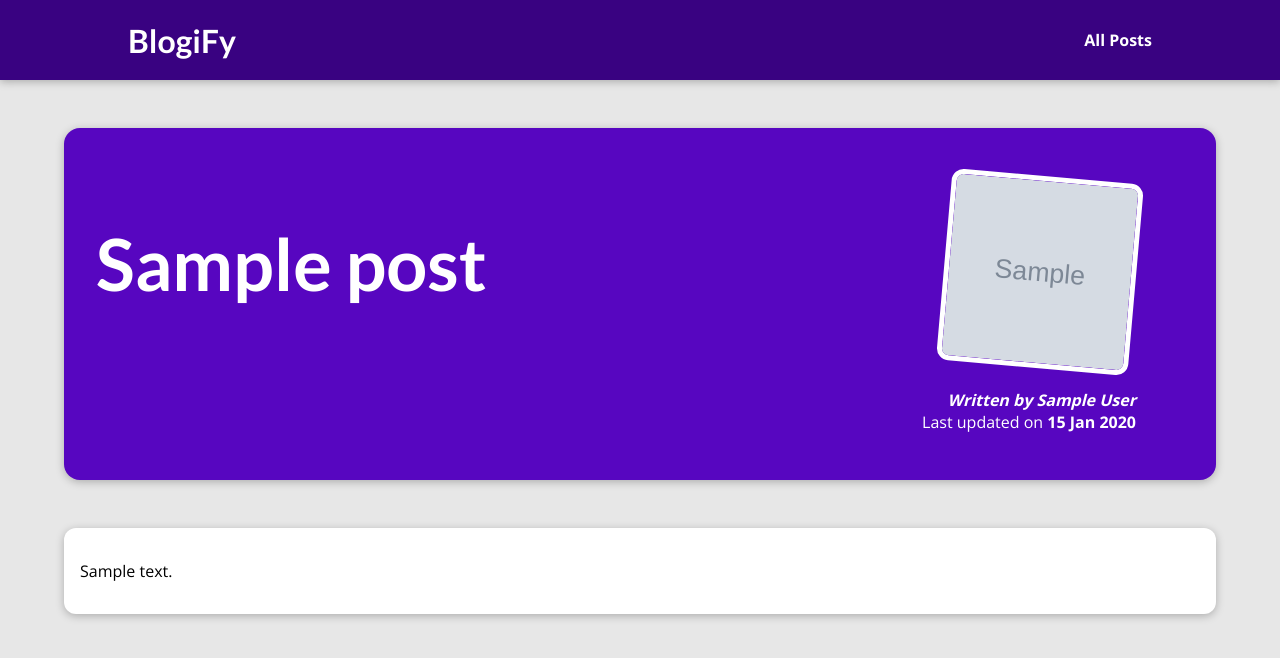
After one commit to IdiotCoffee/django-blog, a Django app: template blog/templates/blog/singlepost.html in a window 1280 px wide. The commit adds this page. Shown: the top 658 px of the page. Run offline with Django 5.2, Linux system fonts and the light colour scheme; the template is opened without the code that fills it: most values are stand-ins (such as "Sample title", 1, 10 or a date in 2020); grey boxes marked "Sample" are stand-in pictures.

Commit message:
connected all pages, dynamic sections in templates added

```diff
--- /dev/null
+++ b/blog/static/blog/post-detail.css
@@ -0,0 +1,62 @@
+body {
+  background-color: #e7e7e7;
+}
+
+#main-navigation {
+  background-color: #390281;
+  box-shadow: 0 2px 8px rgba(0, 0, 0, 0.25);
+}
+
+#summary {
+  margin: 8rem auto 3rem auto;
+  padding: 2rem;
+  width: 90%;
+  max-width: 90rem;
+  border-radius: 16px;
+  background-color: #5706c0;
+  position: relative;
+  box-shadow: 0 2px 8px rgba(0, 0, 0, 0.25);
+  height: 22rem;
+}
+
+#summary h2 {
+  color: white;
+  font-size: 4.5rem;
+}
+
+#summary article {
+  position: absolute;
+  top: 2rem;
+  right: 3rem;
+  padding: 1rem 2rem;
+  border-radius: 12px;
+  text-align: right;
+  color: white;
+}
+
+#summary article img {
+  width: 12rem;
+  height: 12rem;
+  border-radius: 12px;
+  transform: rotateZ(5deg);
+  border: 5px solid white;
+  margin-bottom: 1rem;
+}
+
+#summary address {
+  font-weight: bold;
+}
+
+#summary time {
+  font-weight: bold;
+}
+
+main {
+  width: 90%;
+  max-width: 90rem;
+  margin: 3rem auto;
+  background-color: white;
+  padding: 1rem;
+  border-radius: 12px;
+  box-shadow: 0 2px 8px rgba(0, 0, 0, 0.25);
+}
--- a/blog/templates/blog/all-posts.html
+++ b/blog/templates/blog/all-posts.html
@@ -15,7 +15,9 @@ Blogify
     <h2>All My Posts</h2>
 
     <ul>
+        {%for post in all_posts%}
         {% include "blog/includes/post.html" %}
+        {%endfor%}
     </ul>
 
 
--- a/blog/templates/blog/index.html
+++ b/blog/templates/blog/index.html
@@ -25,7 +25,9 @@ Blogify
     <h2>My Latest Posts</h2>
 
     <ul>
+        {%for post in posts%}
         {% include "blog/includes/post.html" %}
+        {%endfor%}
     </ul>
 </section>
 <section id="about">
--- /dev/null
+++ b/blog/templates/blog/singlepost.html
@@ -0,0 +1,26 @@
+{% extends "base.html" %}
+{%load static%}
+
+{% block title %}
+{{post.title}}
+{% endblock %}
+
+{% block css_files %}
+<link rel="stylesheet" href="{%static "blog/post-detail.css"%}" />
+{% endblock %}
+
+{% block content %}
+
+<section id="summary">
+    <h2>{{post.title}}</h2>
+    <article>
+        <img src="{% static "blog/images/"|add:post.image %}" alt="Post {{post.title}}" />
+        <address>Written by {{post.author}}</address>
+        <div>
+            Last updated on <time>{{post.date|date:"d M Y"}}</time>
+        </div>
+</section>
+<main>
+    {{post.content|linebreaks}}
+</main>
+{% endblock%}
--- a/templates/base.html
+++ b/templates/base.html
@@ -11,9 +11,9 @@
 </head>
 <body>
   <header id="main-navigation">
-    <h1><a href="">BlogiFy</h1>
+    <h1><a href="{%url "home"%}">BlogiFy</h1>
     <nav>
-        <a href="">All Posts </a>
+        <a href="{%url "posts"%}">All Posts </a>
     </nav>
 </header>
   {%block content%}
```
Also changed, not shown: blog/templates/blog/includes/post.html (+4 -4 lines), blog/views.py (+69 -4 lines), templates/404.html (added, +10 -0 lines), blog/static/blog/images/desert.jpeg (added).
